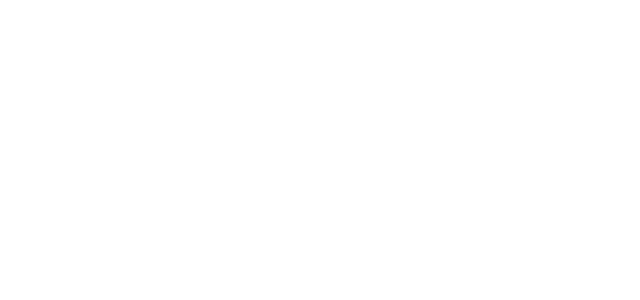
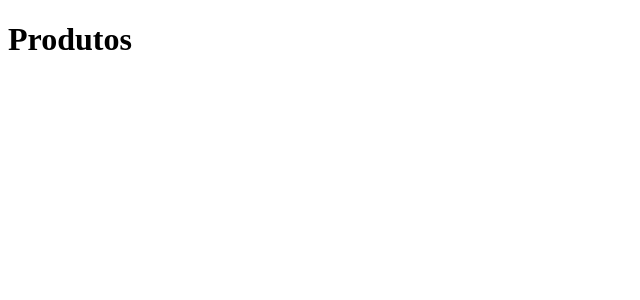
Before and after one commit to yanmaiaa/LojaVirtual, a React (Create React App) app: page / in a window 1280 px wide. Shown: the top 300 px of the page, without its empty margins (0-640 px from the left). Built offline with nearby package versions, Linux system fonts and the light colour scheme.

Commit message:
feat: creating first components

```diff
--- a/src/App.js
+++ b/src/App.js
@@ -1,7 +1,21 @@
 import "./App.css";
+import { BrowserRouter, Route, Routes } from "react-router-dom";
+import Produtos from "./components/Produtos";
+import Header from "./components/Header";
+import Footer from "./components/Footer";
 
 function App() {
-  return <div></div>;
+  return (
+    <div>
+      <BrowserRouter>
+        <Header />
+        <Routes>
+          <Route path="/" element={<Produtos />} />
+        </Routes>
+        <Footer />
+      </BrowserRouter>
+    </div>
+  );
 }
 
 export default App;
--- /dev/null
+++ b/src/components/Footer.js
@@ -0,0 +1,8 @@
+import React from "react";
+import style from "./Footer.module.css";
+
+const Footer = () => {
+  return <div></div>;
+};
+
+export default Footer;
--- /dev/null
+++ b/src/components/Header.js
@@ -0,0 +1,8 @@
+import React from "react";
+import style from "./Header.module.css";
+
+const Header = () => {
+  return <div></div>;
+};
+
+export default Header;
--- /dev/null
+++ b/src/components/Produtos.js
@@ -0,0 +1,12 @@
+import React from "react";
+import styles from "./Produtos.module.css";
+
+const Produtos = () => {
+  return (
+    <div>
+      <h1>Produtos</h1>
+    </div>
+  );
+};
+
+export default Produtos;
```
Also changed, not shown: src/components/Footer.module.css (added), src/components/Header.module.css (added), src/components/Produtos.module.css (added), 1 other file (tests, documents, lock files or other folders).
